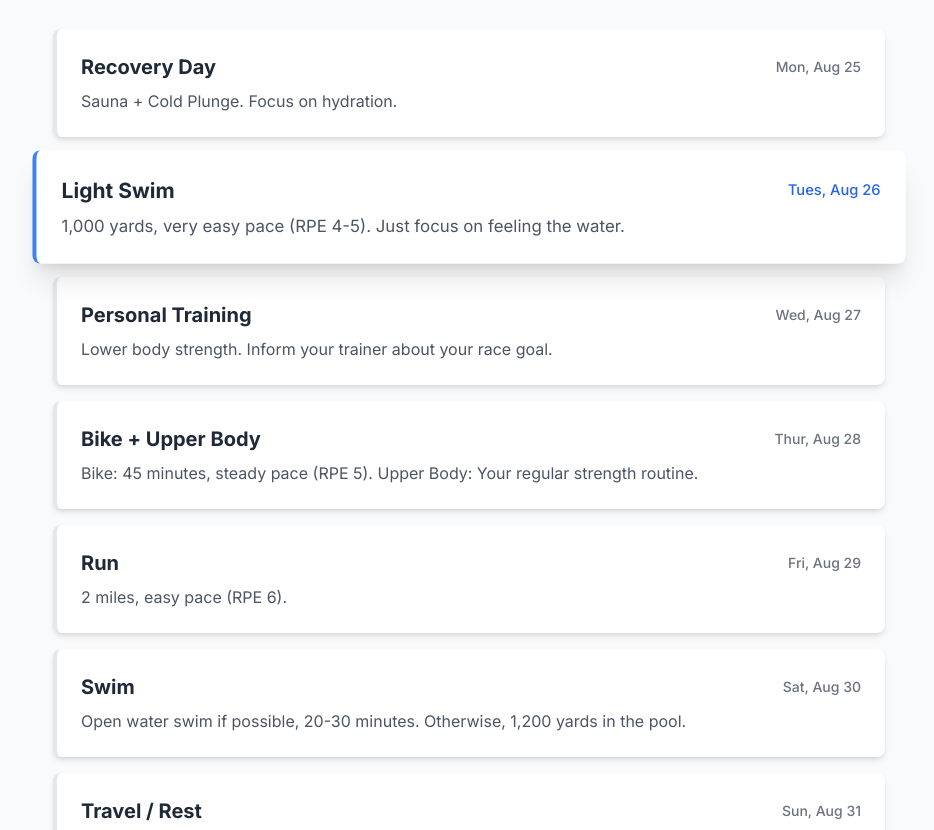
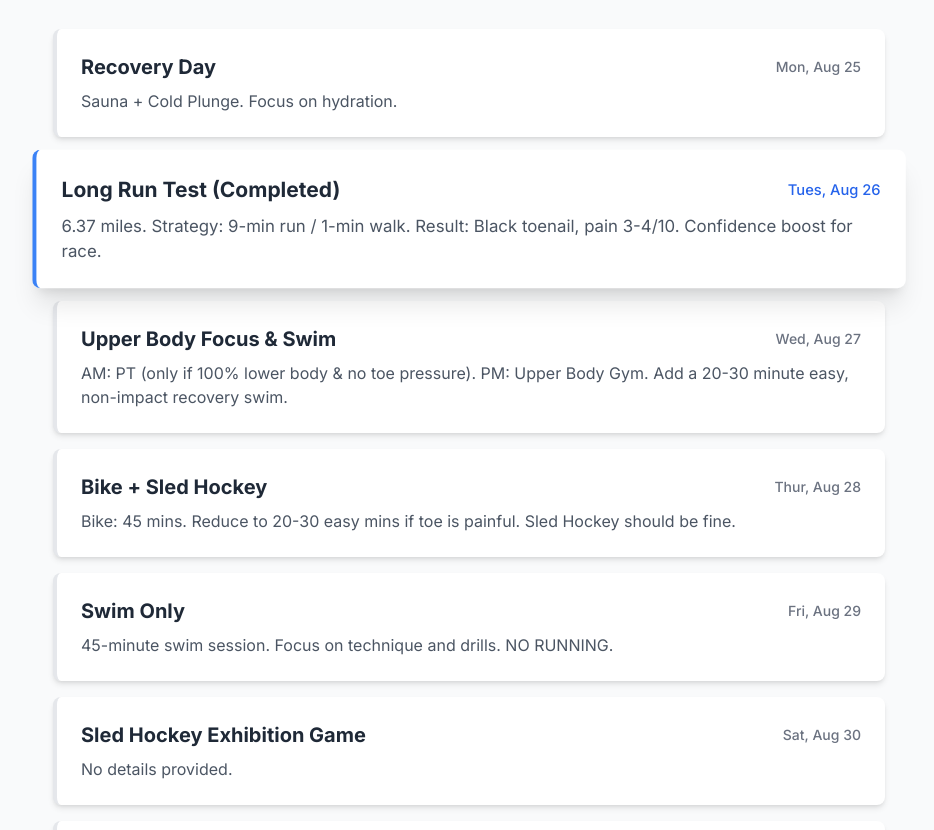
Before and after one commit to jccf12/training_plan, a plain HTML site: page index.html in a window 1280 px wide. Shown: the part 111-941 px from the top of the page, without its empty margins (171-1105 px from the left). Drawn offline with nearby package versions, Linux system fonts and the light colour scheme.

Commit message:
Update index.html with updated training plan

```diff
--- a/index.html
+++ b/index.html
@@ -41,14 +41,14 @@
     </button>
 
     <script>
-        // Raw CSV data from your training plan
+        // Raw CSV data from your updated training plan
         const csvData = `Day,Date,Workout,Details
 Mon,Aug 25,Recovery Day,"Sauna + Cold Plunge. Focus on hydration."
-Tues,Aug 26,Light Swim,"1,000 yards, very easy pace (RPE 4-5). Just focus on feeling the water."
-Wed,Aug 27,Personal Training,"Lower body strength. Inform your trainer about your race goal."
-Thur,Aug 28,Bike + Upper Body,"Bike: 45 minutes, steady pace (RPE 5). Upper Body: Your regular strength routine."
-Fri,Aug 29,Run,"2 miles, easy pace (RPE 6)."
-Sat,Aug 30,Swim,"Open water swim if possible, 20-30 minutes. Otherwise, 1,200 yards in the pool."
+Tues,Aug 26,Long Run Test (Completed),"6.37 miles. Strategy: 9-min run / 1-min walk. Result: Black toenail, pain 3-4/10. Confidence boost for race."
+Wed,Aug 27,Upper Body Focus & Swim,"AM: PT (only if 100% lower body & no toe pressure). PM: Upper Body Gym. Add a 20-30 minute easy, non-impact recovery swim."
+Thur,Aug 28,Bike + Sled Hockey,"Bike: 45 mins. Reduce to 20-30 easy mins if toe is painful. Sled Hockey should be fine."
+Fri,Aug 29,Swim Only,"45-minute swim session. Focus on technique and drills. NO RUNNING."
+Sat,Aug 30,Sled Hockey Exhibition Game,""
 Sun,Aug 31,Travel / Rest,""
 Mon,Sep 1,Open Water Swim,"30-40 minutes at a steady, comfortable pace."
 Tues,Sep 2,Bodyweight Circuit,"3 rounds: 20 squats, 15 push-ups, 30-sec plank, 20 lunges."
@@ -72,12 +72,12 @@ Fri,Sep 19,Rest,"Your body will need this before a big weekend."
 Sat,Sep 20,Brick Workout,"Bike: 20 miles (full race distance). Run: 2 miles immediately after. Sled Hockey: This is a big day. Fuel and hydrate well."
 Sun,Sep 21,Long Run,"6 miles. This is your key confidence-building run. Use the run/walk strategy from the very start."
 Mon,Sep 22,Swim + Recovery,"Swim: 800 yards, very easy. Yoga / NormaTec."
-Tues,Sep 23,Bike,"30 mins, very easy spin (RPE 4). Focus on high cadence."
+Tues,Sep 23,Bike + Sled Hockey,"30 mins, easy spin (RPE 4). Sled Hockey."
 Wed,Sep 24,Run,"20 mins, very easy jog. Include 4 x 30-second strides."
 Thur,Sep 25,Rest,"Total rest. Pack your gear."
 Fri,Sep 26,Travel + Light Swim,"Travel to race location. Swim: 10-15 minutes in the open water to get a feel for it."
 Sat,Sep 27,Packet Pickup + Bike/Run,"Packet pickup. Bike: 15 mins. Run: 10 mins. Very easy, just to keep the body loose."
-Sun,Sep 28,RACE DAY!,Go out there and have fun!`;
+Sun,Sep 28,RACE DAY!,"Go out there and have fun!"`;
 
         /**
          * Parses a string of CSV data into an array of objects.
@@ -114,7 +114,7 @@ Sun,Sep 28,RACE DAY!,Go out there and have fun!`;
             const container = document.getElementById('training-plan');
             if (!container) return;
 
-            // Get today's date in a format that matches the CSV (e.g., "Aug 25")
+            // Get today's date in a format that matches the CSV (e.g., "Aug 26")
             const today = new Date();
             const todayFormatted = today.toLocaleDateString('en-US', { month: 'short', day: 'numeric' });
 
```
